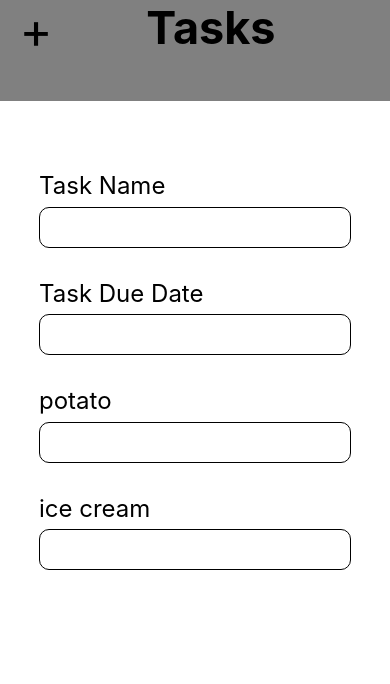
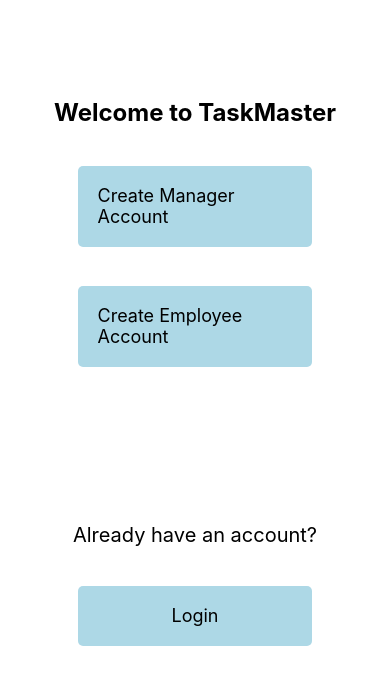
Before and after one commit to HorvathTeddy/TaskMaster, a React Native app: screen / in a window 390 px wide. Shown: the top 684 px of the page. Built offline with nearby package versions, Linux system fonts and the light colour scheme.

Commit message:
Added to files for standard buttons and text inputs

```diff
--- a/App.js
+++ b/App.js
@@ -9,7 +9,7 @@ export default function App() {
   const handlePress = () => false;
   return (
     <View style={styles.container}>
-      {/* <CreateAccoutMain></CreateAccoutMain> */}
+      <CreateAccoutMain></CreateAccoutMain>
       {/* <SignUp
         title="Name"
         email="Email"
@@ -17,9 +17,9 @@ export default function App() {
         passwdCon="Confirm password"
         conf="Confirm"
       /> */}
-      <NavBar></NavBar>
+      {/* <NavBar></NavBar> */}
       {/* <Task></Task> */}
-      <AddTask></AddTask>
+      {/* <AddTask></AddTask> */}
     </View>
   );
 }
--- a/components/CreateAccount/CreateAccoutMain.js
+++ b/components/CreateAccount/CreateAccoutMain.js
@@ -1,39 +1,38 @@
-import { Text, StyleSheet, View } from "react-native";
+import { Text, StyleSheet, View, SafeAreaView } from "react-native";
 import React, { Component } from "react";
 import CreateAccountButtons from "./CreateAccountButtons";
 import LoginButtons from "./LoginButtons";
 import { StatusBar } from "expo-status-bar";
+import StdButton from "../Standards/StdButton";
 
 export default class CreateAccoutMain extends Component {
   render() {
     return (
-      <View style={styles.container}>
+      <SafeAreaView style={styles.container}>
         <Text style={styles.text}>Welcome to TaskMaster</Text>
-        <CreateAccountButtons title="Create Manager Account"></CreateAccountButtons>
-        <CreateAccountButtons title="Create Employee Account"></CreateAccountButtons>
+        <StdButton title="Create Manager Account"></StdButton>
+        <StdButton title="Create Employee Account"></StdButton>
         <Text style={styles.loginText}>Already have an account?</Text>
-        <LoginButtons title="Login"></LoginButtons>
+        <StdButton title="Login"></StdButton>
         <StatusBar style="auto" />
-      </View>
+      </SafeAreaView>
     );
   }
 }
 
 const styles = StyleSheet.create({
   container: {
-    flex: 1,
+    width: "100%",
     backgroundColor: "#fff",
     alignItems: "center",
-    justifyContent: "flex-start",
   },
   text: {
     paddingTop: "25%",
-    paddingBottom: "25%",
     fontSize: 24,
     fontWeight: "bold",
   },
   loginText: {
-    paddingTop: "90%",
+    marginTop: "40%",
     paddingBottom: "-30%",
     fontSize: 20,
   },
--- a/components/SignUp/SignUpOptions.js
+++ b/components/SignUp/SignUpOptions.js
@@ -1,33 +1,8 @@
 import { Text, View, StyleSheet, TextInput } from "react-native";
+import StdInputs from "../Standards/StdInputs";
 
 const SignUpOptions = ({ title }) => {
-  return (
-    <View style={styles.container}>
-      <Text style={styles.label}>{title}</Text>
-      <TextInput style={styles.input} />
-    </View>
-  );
+  return <StdInputs title={title}></StdInputs>;
 };
 
-const styles = StyleSheet.create({
-  container: {
-    flex: 1,
-    backgroundColor: "#fff",
-    alignItems: "center",
-    justifyContent: "flex-start",
-    marginTop: "10%",
-  },
-  input: {
-    height: 40,
-    width: "150%",
-    margin: 12,
-    borderWidth: 1,
-    padding: 10,
-  },
-  label: {
-    justifyContent: "center",
-    fontSize: 18,
-  },
-});
-
 export default SignUpOptions;
--- a/components/SignUp/index.js
+++ b/components/SignUp/index.js
@@ -17,9 +17,8 @@ const SignUp = ({ title, email, passwd, passwdCon, conf }) => {
 
 const styles = StyleSheet.create({
   container: {
-    alignItems: "center",
-    justifyContent: "center",
-    marginTop: "10%",
+    marginTop: "20%",
+    width: "80%",
   },
   button: {
     alignItems: "center",
@@ -30,7 +29,7 @@ const styles = StyleSheet.create({
     backgroundColor: "lightblue",
   },
   options: {
-    width: "50%",
+    width: "80%",
   },
 });
 
--- /dev/null
+++ b/components/Standards/StdButton.js
@@ -0,0 +1,29 @@
+import { View, Text, StyleSheet } from "react-native";
+import React from "react";
+import { TouchableOpacity } from "react-native";
+
+const StdButton = ({ title }) => {
+  return (
+    <TouchableOpacity style={styles.button}>
+      <Text style={styles.text}>{title}</Text>
+    </TouchableOpacity>
+  );
+};
+
+const styles = StyleSheet.create({
+  button: {
+    width: "60%",
+    alignItems: "center",
+    justifyContent: "flex-start",
+    marginTop: "10%",
+    padding: "5%",
+    borderRadius: 5,
+    backgroundColor: "lightblue",
+  },
+  text: {
+    justifyContent: "center",
+    fontSize: 18,
+  },
+});
+
+export default StdButton;
--- /dev/null
+++ b/components/Standards/StdInputs.js
@@ -0,0 +1,29 @@
+import React from "react";
+import { View, Text, TextInput, StyleSheet } from "react-native";
+
+const StdInputs = ({ title }) => {
+  return (
+    <View style={styles.container}>
+      <Text style={styles.taskName}>{title}</Text>
+      <TextInput style={styles.taskInput}></TextInput>
+    </View>
+  );
+};
+
+const styles = StyleSheet.create({
+  container: {
+    marginTop: "10%",
+  },
+  taskName: {
+    fontSize: 24,
+  },
+  taskInput: {
+    marginTop: "2%",
+    fontSize: 24,
+    borderWidth: 1,
+    borderRadius: 10,
+    padding: 5,
+  },
+});
+
+export default StdInputs;
--- a/components/Task/AddTask.js
+++ b/components/Task/AddTask.js
@@ -1,4 +1,4 @@
-import { View, Text, TextInput, StyleSheet } from "react-native";
+import { View, StyleSheet } from "react-native";
 import React from "react";
 import Entry from "./Entry";
 
@@ -9,6 +9,7 @@ const AddTask = () => {
       <Entry title="Task Due Date"></Entry>
       <Entry title="potato"></Entry>
       <Entry title="ice cream"></Entry>
+      {/* <DatePicker /> */}
     </View>
   );
 };
--- a/components/Task/Entry.js
+++ b/components/Task/Entry.js
@@ -1,29 +1,8 @@
-import { View, Text, TextInput, StyleSheet } from "react-native";
 import React from "react";
+import StdInputs from "../Standards/StdInputs";
 
 const Entry = ({ title }) => {
-  return (
-    <View style={styles.container}>
-      <Text style={styles.taskName}>{title}</Text>
-      <TextInput style={styles.taskInput}></TextInput>
-    </View>
-  );
+  return <StdInputs title={title}></StdInputs>;
 };
 
-const styles = StyleSheet.create({
-  container: {
-    marginTop: "10%",
-  },
-  taskName: {
-    fontSize: 24,
-  },
-  taskInput: {
-    marginTop: "2%",
-    fontSize: 24,
-    borderWidth: 1,
-    borderRadius: 10,
-    padding: 5,
-  },
-});
-
 export default Entry;
--- a/package.json
+++ b/package.json
@@ -14,6 +14,7 @@
     "expo-status-bar": "~1.4.0",
     "react": "18.0.0",
     "react-bootstrap": "^2.5.0",
+    "react-date-picker": "^9.0.0",
     "react-native": "0.69.5",
     "react-native-scrollable-navigation-bar": "^3.0.5",
     "react-native-web": "~0.18.7"
```
Also changed, not shown: 1 other file (tests, documents, lock files or other folders).
